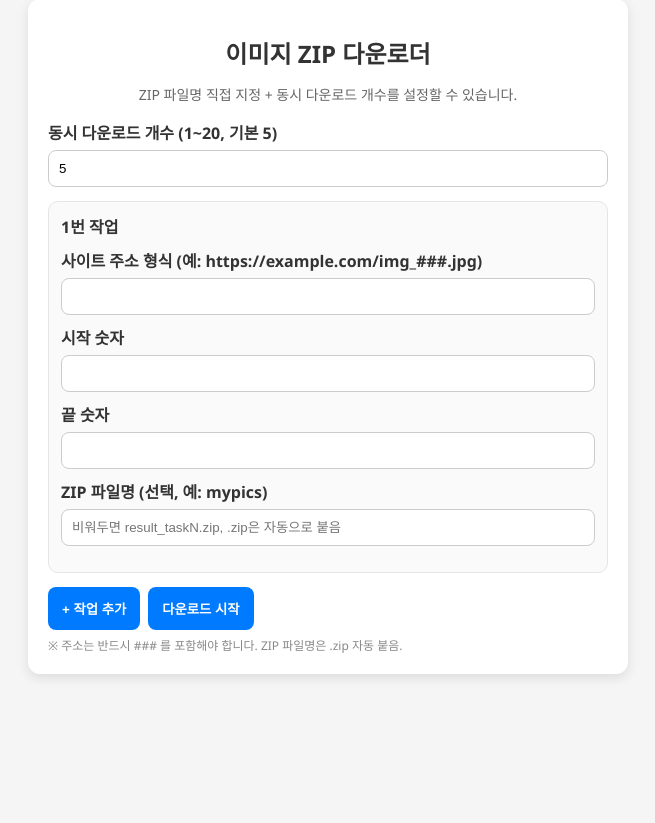
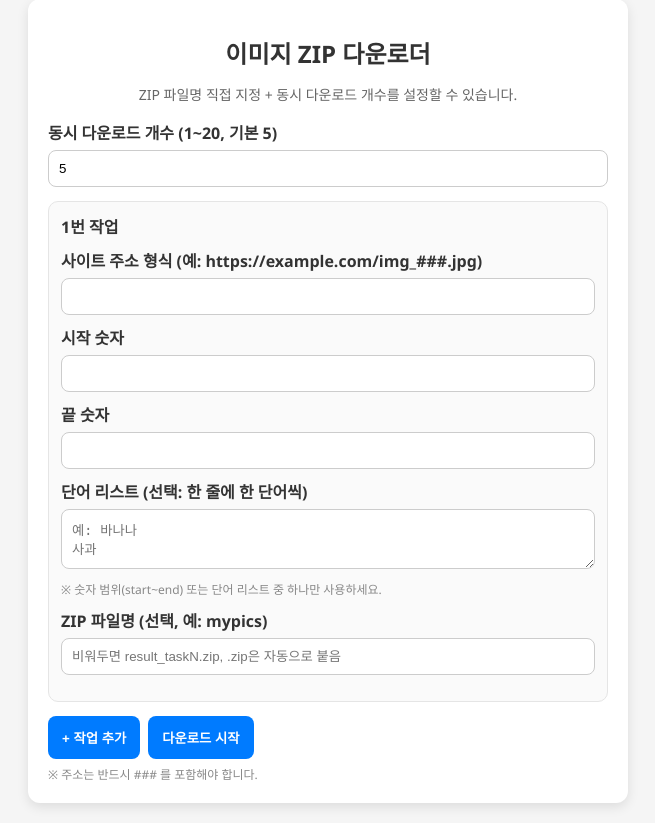
Before and after one commit to dinnerHae/img, a Flask app: page / in a window 1280 px wide. Shown: the part 21-844 px from the top of the page, without its empty margins (312-967 px from the left). Before the commit the page ends 699 px from the top, so only its background shows below. Run offline with Flask 3, Linux system fonts and the light colour scheme.

Commit message:
Update index.html

```diff
--- a/templates/index.html
+++ b/templates/index.html
@@ -13,7 +13,8 @@
     h1 { font-size: 24px; text-align: center; margin-bottom: 12px; }
     .desc { color:#666; font-size: 14px; text-align:center; margin-bottom: 16px; }
     label { display:block; margin-top: 10px; font-weight: bold; }
-    input[type="text"], input[type="number"] { width: 100%; padding: 10px; margin-top: 6px; border: 1px solid #ccc; border-radius: 8px; box-sizing: border-box; }
+    input[type="text"], input[type="number"], textarea { width: 100%; padding: 10px; margin-top: 6px; border: 1px solid #ccc; border-radius: 8px; box-sizing: border-box; }
+    textarea { resize: vertical; min-height: 60px; }
     .task { background:#fafafa; border:1px solid #e5e5e5; border-radius:10px; padding:12px; margin-top:14px; }
     .actions { display:flex; gap:8px; margin-top:14px; }
     button { padding: 12px 14px; background:#007bff; color:#fff; font-weight:600; border:none; border-radius:8px; cursor:pointer; }
@@ -31,7 +32,7 @@
   </style>
   <script>
     if ('serviceWorker' in navigator) {
-      navigator.serviceWorker.register("/static/service-worker.js?v=5");
+      navigator.serviceWorker.register("/static/service-worker.js?v=6");
     }
   </script>
 </head>
@@ -49,9 +50,12 @@
           <label>사이트 주소 형식 (예: https://example.com/img_###.jpg)</label>
           <input type="text" name="url_format[]" required />
           <label>시작 숫자</label>
-          <input type="number" name="start[]" required />
+          <input type="number" name="start[]" />
           <label>끝 숫자</label>
-          <input type="number" name="end[]" required />
+          <input type="number" name="end[]" />
+          <label>단어 리스트 (선택: 한 줄에 한 단어씩)</label>
+          <textarea name="wordlist[]" placeholder="예: 바나나&#10;사과"></textarea>
+          <div class="hint">※ 숫자 범위(start~end) 또는 단어 리스트 중 하나만 사용하세요.</div>
           <label>ZIP 파일명 (선택, 예: mypics)</label>
           <input type="text" name="zipname[]" placeholder="비워두면 result_taskN.zip, .zip은 자동으로 붙음" />
           <div class="actions"><button type="button" class="danger remove-btn" style="display:none;">- 제거</button></div>
@@ -61,7 +65,7 @@
         <button type="button" id="add-btn">+ 작업 추가</button>
         <button type="submit">다운로드 시작</button>
       </div>
-      <div class="hint">※ 주소는 반드시 ### 를 포함해야 합니다. ZIP 파일명은 .zip 자동 붙음.</div>
+      <div class="hint">※ 주소는 반드시 ### 를 포함해야 합니다.</div>
       <div id="error" class="error"></div>
     </form>
 
@@ -102,9 +106,12 @@
           '<label>사이트 주소 형식 (예: https://example.com/img_###.jpg)</label>' +
           '<input type="text" name="url_format[]" required />' +
           '<label>시작 숫자</label>' +
-          '<input type="number" name="start[]" required />' +
+          '<input type="number" name="start[]" />' +
           '<label>끝 숫자</label>' +
-          '<input type="number" name="end[]" required />' +
+          '<input type="number" name="end[]" />' +
+          '<label>단어 리스트 (선택: 한 줄에 한 단어씩)</label>' +
+          '<textarea name="wordlist[]" placeholder="예: 바나나&#10;사과"></textarea>' +
+          '<div class="hint">※ 숫자 범위(start~end) 또는 단어 리스트 중 하나만 사용하세요.</div>' +
           '<label>ZIP 파일명 (선택, 예: mypics)</label>' +
           '<input type="text" name="zipname[]" placeholder="비워두면 result_taskN.zip, .zip은 자동으로 붙음" />' +
           '<div class="actions"><button type="button" class="danger remove-btn">- 제거</button></div>';
```
